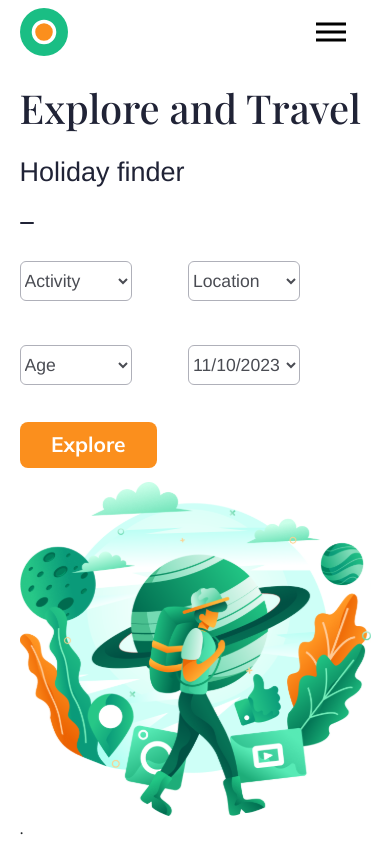
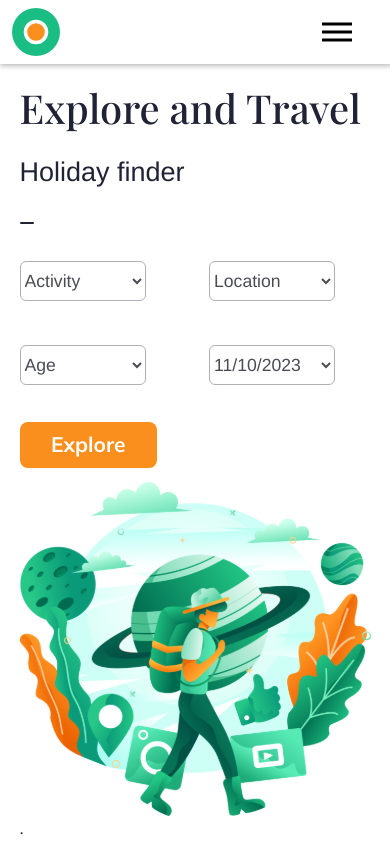
Before and after one commit to mr-abdellah/Tour-landing-page, a React (Create React App) app: page / in a window 390 px wide. Shown: the top 844 px of the page. Built offline with nearby package versions, Linux system fonts and the light colour scheme; a web font is replaced by a local one.

Commit message:
edit nav styling

```diff
--- a/src/styles/homepage.css
+++ b/src/styles/homepage.css
@@ -6,11 +6,12 @@
 }
 
 .homepage-hero-wrapper {
-    display: flex;
+display: flex;
     flex-direction: column;
     align-items: flex-start;
-    justify-content: space-evenly;
+    justify-content: center;
     width: 70%;
+    gap: 2%;
 }
 
 .homepage-hero-wrapper h2 {
@@ -40,14 +41,14 @@
     align-items: center;
     justify-content: space-between;
     flex-wrap: wrap;
-    width: 80%;
+    width: 90%;
     height: 10rem;
     gap: 5%;
 }
 
 .inputs select {
     font-family: Helvetica, sans-serif;
-    width: 35%;
+    width: 46%;
     height: 4rem;
     font-style: normal;
     color: #4a4c53;
--- a/src/styles/navbar.css
+++ b/src/styles/navbar.css
@@ -135,11 +135,13 @@ nav {
         height: 4rem;
         display: flex;
         justify-content: space-evenly;
-        width: 90%;
+        width: 100%;
+        box-shadow: 1px 1px 5px 1px rgba(0, 0, 0, 0.27);
     }
 
     .logo {
         padding: 0;
+        margin: 0 auto 0 3%;
         display: flex;
         justify-content: center;
         align-items: center;
@@ -159,6 +161,7 @@ nav {
         transform: translate(-5%, -50%);
         z-index: 2;
         transition: all 0.7s ease;
+        margin-right: 3%;
     }
 
     .nav-links {
```
